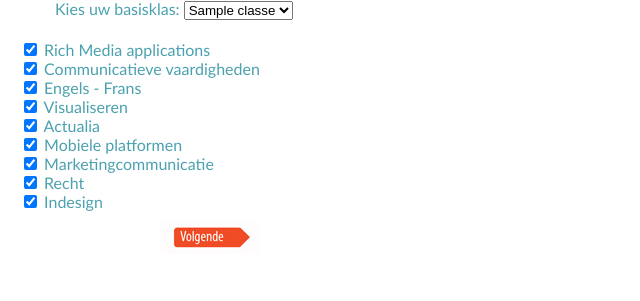
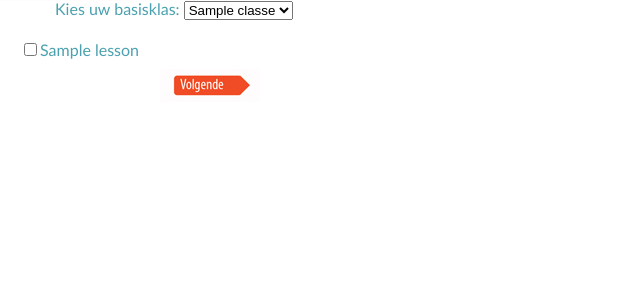
Before and after one commit to xDoriien/Project-mobiele-platformen, a PHP site: page /main_login.php in a window 1280 px wide. Shown: the part 196-497 px from the top of the page, without its empty margins (0-640 px from the left). Run offline with PHP 8.4, Linux system fonts and the light colour scheme; tables that the repository leaves empty or names only in its code hold one stand-in row (values such as "Sample post").

Commit message:
Lessen worden ingelezen uit databank in checkboxlist

```diff
--- a/main_login.php
+++ b/main_login.php
@@ -26,21 +26,27 @@
 		echo "<option value='" . $row['name'] . "'>" . $row['name'] . "</option>";
 		}
 		echo "</select>";
-
 	?>
     </p>
     </div>
     <div id="klassen" style="margin-top:20px;margin-left:20px;color:#4ba1af;font-family:'Trebuchet MS', Arial, Helvetica, sans-serif">
+
+
+
     <form method="post" action="extraclasses.php" >
-        <input name="vak1" type="checkbox" value="vakken"  checked="true"/> Rich Media applications</br>
-        <input name="vak2" type="checkbox" value="vakken"  checked="true"/> Communicatieve vaardigheden</br>
-        <input name="vak3" type="checkbox" value="vakken"  checked="true"/> Engels - Frans</br>
-        <input name="vak4" type="checkbox" value="vakken"  checked="true"/> Visualiseren</br>
-        <input name="vak5" type="checkbox" value="vakken"  checked="true"/> Actualia</br>
-        <input name="vak6" type="checkbox" value="vakken"  checked="true"/> Mobiele platformen</br>
-        <input name="vak7" type="checkbox" value="vakken"  checked="true"/> Marketingcommunicatie</br>
-        <input name="vak8" type="checkbox" value="vakken"  checked="true"/> Recht</br>
-        <input name="vak9" type="checkbox" value="vakken"  checked="true"/> Indesign</br>
+    <?php
+		mysql_connect('localhost', 'root', 'root');
+		mysql_select_db('Mobiele_platformen');
+
+		$sql = "SELECT name FROM lessons";
+		$result = mysql_query($sql);
+
+
+		while ($row = mysql_fetch_array($result)) {
+		echo "<input type='checkbox'" . $row['name'] . "'>" . $row['name'] . "</br> </option>";
+		}
+		echo "</select>";
+	?>
         <input type="image" name="submit" value="submit" src="images/volgende_btn.jpg"  style="margin-left:140px; margin-top:10px;" />
 	</form>
  	</div>
```
Lines whose indentation alone changed are shown as unchanged.
